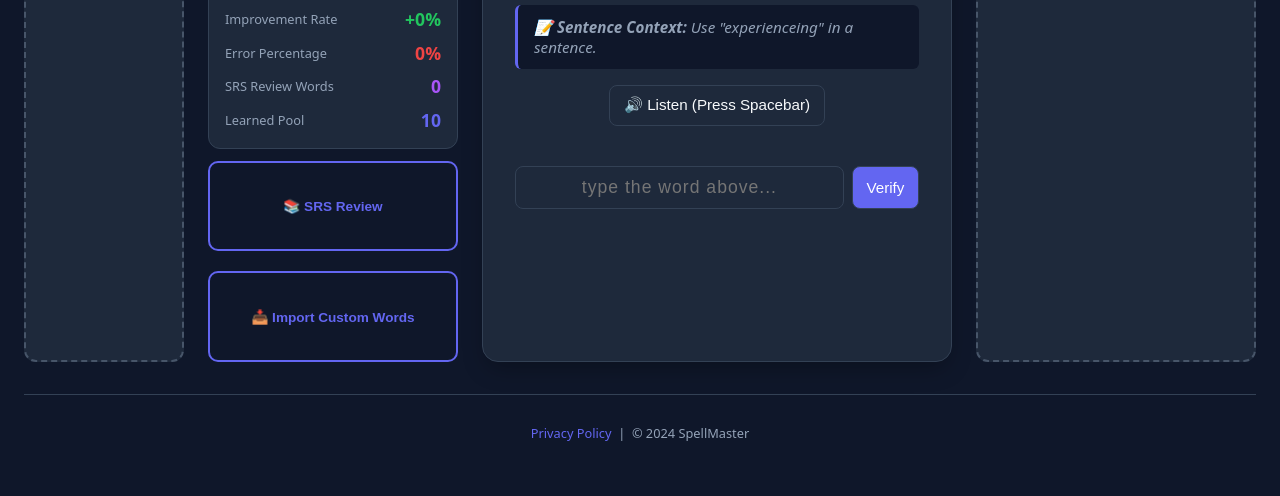
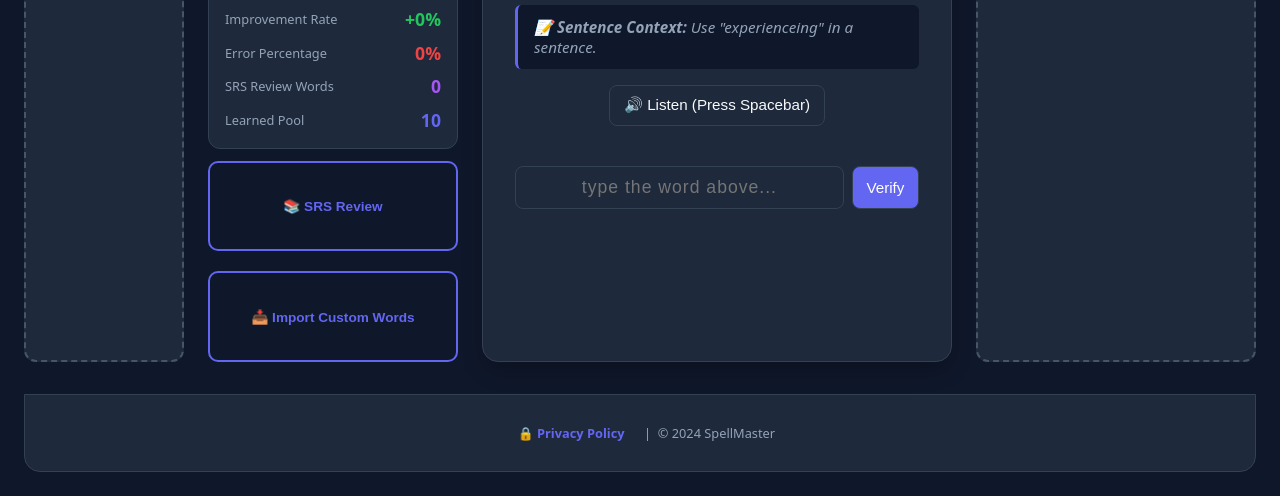
Before and after one commit to jwick9436-commits/spellmaster, a plain HTML site: page index.html in a window 1280 px wide. Shown: the part 471-967 px from the top of the page. Drawn offline with nearby package versions, Linux system fonts and the light colour scheme.

Commit message:
Update index.html

```diff
--- a/index.html
+++ b/index.html
@@ -2207,9 +2207,9 @@
     }, 200);
     </script>
     <!-- Footer -->
-<footer style="width:100%; max-width:1300px; margin-top:2rem; padding:1rem 0; text-align:center; border-top:1px solid var(--border);">
+<footer style="width:100%;max-width:1300px;margin-top:2rem;padding:1rem 0;text-align:center;border-top:1px solid var(--border);background:var(--card-bg);border-radius:0 0 16px 16px;border:1px solid var(--border);">
     <p style="color: var(--text-sub); font-size: 0.8rem;">
-        <a href="privacy.html" style="color: var(--accent); text-decoration: none;">Privacy Policy</a>
+        <a href="privacy.html" style="color:var(--accent);text-decoration:none;font-weight:bold;padding:0.3rem 0.8rem;background:var(--accent)22;border-radius:4px;">🔒 Privacy Policy</a>
         &nbsp;|&nbsp;
         <span style="color: var(--text-sub);">© 2024 SpellMaster</span>
     </p>
```
